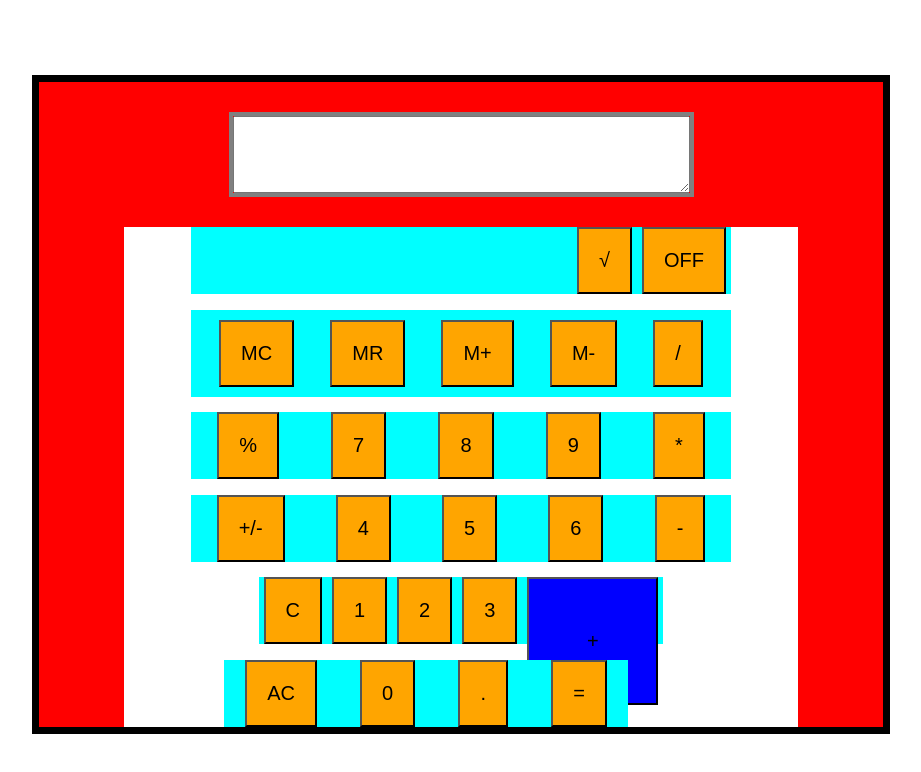
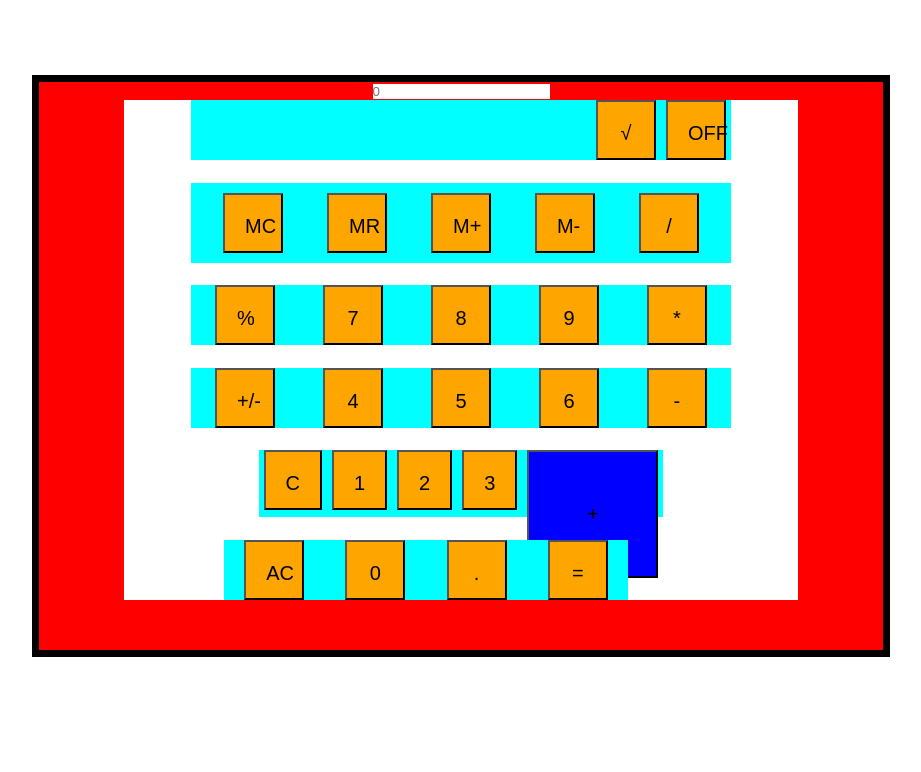
Before and after one commit to johnwesly08/Calculator, a plain HTML site: page index.html in a window 1280 px wide. Shown: the whole page, without its empty margins (179-1100 px from the left). Drawn offline with Linux system fonts and the light colour scheme.

Commit message:
pause break for learning js

```diff
--- a/css/styles.css
+++ b/css/styles.css
@@ -25,20 +25,14 @@ body {
     border: 7px black solid;
 }
 
-.display {
-    margin: 30px 0px;
-    max-width: 100%;
-    height: 20%;
-    border: 4.5px gray solid;
-    display: flex;
-    flex-direction: column;
-    justify-content: center;
-    align-items: center;
+input {
+    width: 100%;
+    border: none;
 }
-
 .buttons {
     width: 80%;
     height: 500px;
+    margin-bottom: 50px;
     background-color: white;
     display: flex;
     flex-direction: column;
@@ -47,6 +41,8 @@ body {
 }
 
 button {
+    width:60px;
+    height: 60px;
     margin: 0px 5px;
     justify-content: space-around;
     padding: 20px;
--- a/index.html
+++ b/index.html
@@ -8,14 +8,14 @@
     <link rel="stylesheet" href="Css/styles.css">
 </head>
 <body>
-    <link rel="stylesheet" href="JavaScript/Script.js">
     <div class="Container">
         <div class="display">
-        <textarea name="display" cols="55" rows="5"></textarea></div>
+            <input type="text" placeholder="0">
+        </div>
         <div class="buttons">
             <div class="row1">
                 <button type="button">√</button>
-                <button type="button" onclick="myFunc()">OFF</button>
+                <button type="button" onclick="myFunc();">OFF</button>
             </div>
             <div class="row2">
                 <button type="button">MC</button>
@@ -28,7 +28,7 @@
                 <button type="button">%</button>
                 <button type="button">7</button>
                 <button type="button">8</button>
-                <button type="button">9</button>
+                <button type="button" value="num"onclick="myNum();">9</button>
                 <button type="button">*</button>
             </div>
             <div class="row4">
@@ -53,5 +53,6 @@
             </div>
         </div>
     </div>
+    <script src="js/script.js"></script>
 </body>
 </html>
--- a/js/script.js
+++ /dev/null
@@ -1,3 +0,0 @@
-function myFunc() => {
-    alert("Halo There");
-}
```
